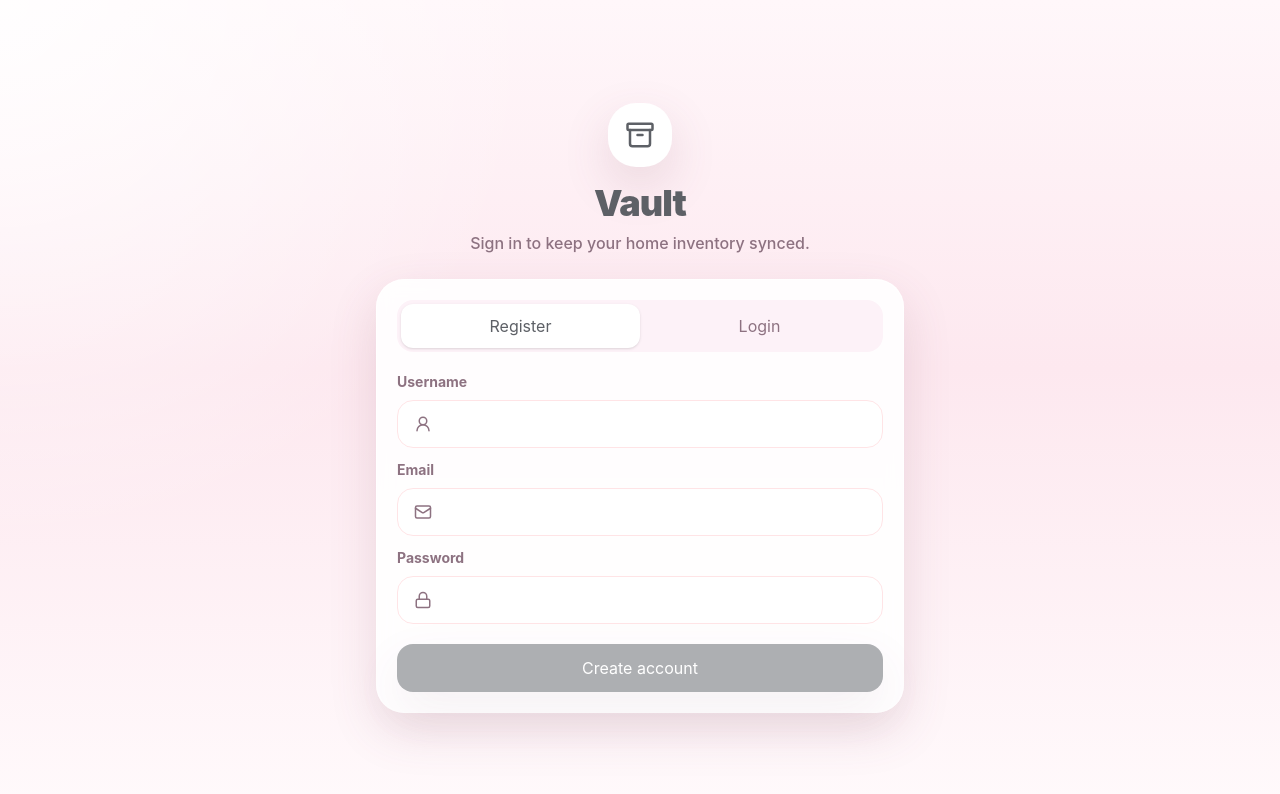
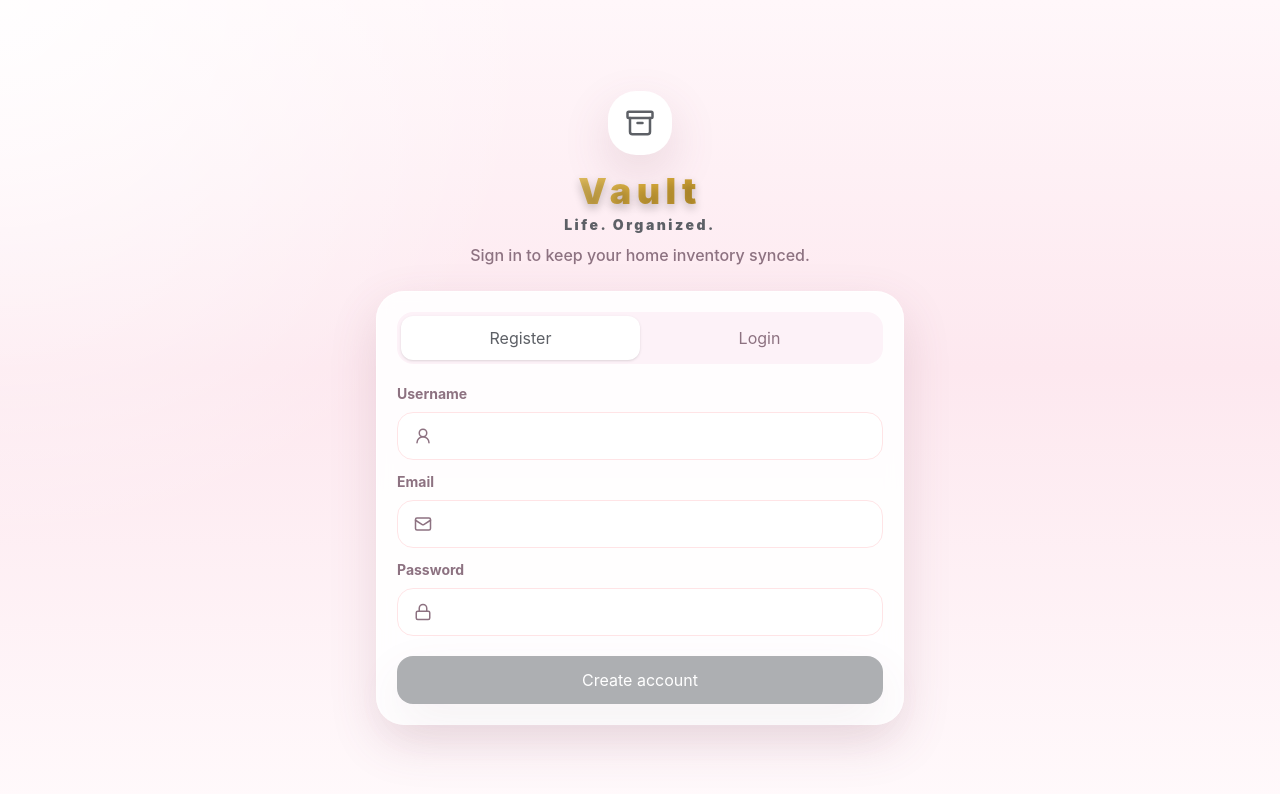
Before and after one commit to glmorris1/vault, a React (Vite) app: page / in a window 1280 px wide. Shown: the top 794 px of the page. Built offline with nearby package versions, Linux system fonts and the light colour scheme; no server answers.

Commit message:
Add Vault gold title and tagline to login

```diff
--- a/src/pages/LoginPage.jsx
+++ b/src/pages/LoginPage.jsx
@@ -38,7 +38,8 @@ export function LoginPage() {
           <div className="mx-auto mb-4 grid size-16 place-items-center rounded-[1.75rem] bg-white text-vault-ink shadow-soft">
             <Archive size={30} />
           </div>
-          <h1 className="text-4xl font-black tracking-tight text-vault-ink">Vault</h1>
+          <h1 className="gold-4 text-4xl font-black">Vault</h1>
+          <p className="mt-1 text-sm font-black tracking-[0.18em] text-vault-ink">Life. Organized.</p>
           <p className="mt-2 text-base font-medium text-vault-muted">Sign in to keep your home inventory synced.</p>
         </div>
 
```
